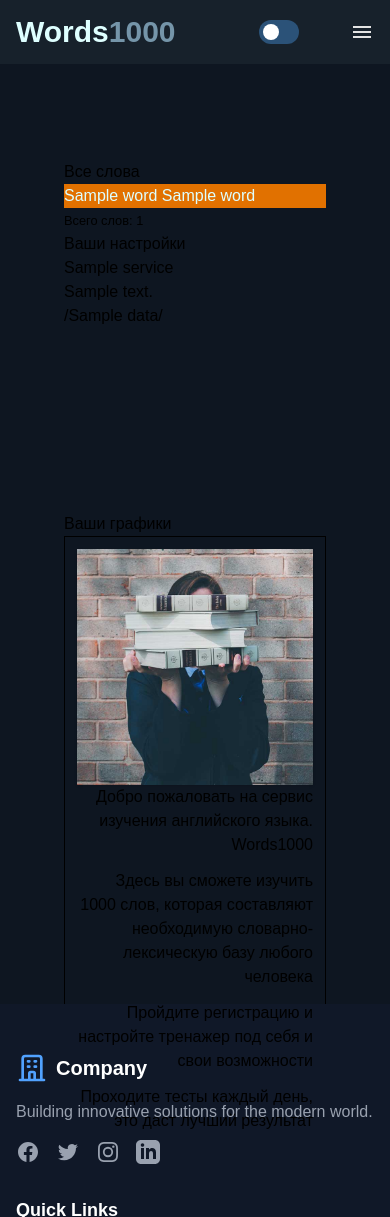
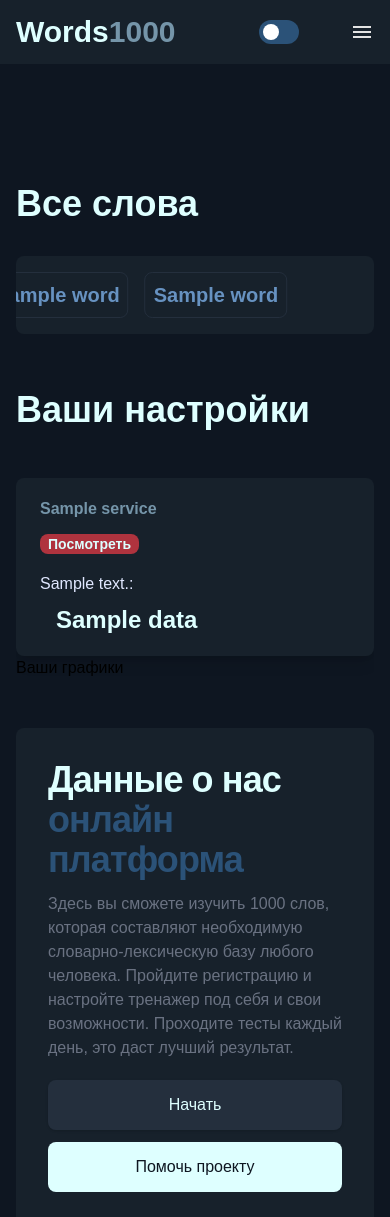
Before and after one commit to grachev21/Words1000, a Django app: template core/templates/core/home.html in a window 390 px wide. Shown: the top 1217 px of the page. Run offline with Django 4.2, Linux system fonts and the light colour scheme; the template is opened without the code that fills it: most values are stand-ins (such as "Sample title", 1, 10 or a date in 2020); style sheets or scripts are compiled from the project's sources; parts of the project's set-up code (start-up, migrations or seed data) failed here and were passed over; some libraries are stand-ins or nearby versions.

Commit message:
about as

```diff
--- a/core/templates/core/home.html
+++ b/core/templates/core/home.html
@@ -1,22 +1,22 @@
-{% extends 'base.html' %} {% load TagWords %} {% load static %} {% block content %}
+{% extends 'base.html' %}
+{% load TagWords %}
+{% load static %}
 
+{% block content %}
   <div class="mt-40">
     <div class="">
-    <h3>Все слова</h3>
-    <div class="">{% include 'includes/running_line.html' %}</div>
-  </div>
-  <h3>Ваши настройки</h3>
+      <div class="text-4xl font-bold text-col_con mb-8 mt-14">Все слова</div>
       <div class="">
-    {% for sd in services_data %}
-    <div class="">
-      <div class="" style="max-width: 18rem; min-height: 16rem">
-        <div class="">{{ sd.name }}</div>
-        <div class="">
-          <h5 class="">{{ sd.description }}</h5>
-          <h4 class="">/{{ sd.data }}/</h4>
+        {% include 'includes/running_line.html' %}
       </div>
     </div>
-    </div>
+
+    <div class="text-4xl font-bold text-col_con mb-8 mt-14">Ваши настройки</div>
+
+    <!-- Card -->
+    <div class="grid grid-cols-1 sm:grid-cols-2 lg:grid-cols-3 xl:grid-cols-5 gap-4">
+      {% for sd in services_data %}
+        {% card sd.name sd.description sd.data %}
       {% endfor %}
     </div>
 
@@ -24,7 +24,9 @@
     <div class="">
       {% if request.user.is_authenticated %}
         <div class="">
-      <div class="">{% chart_week user=user %}</div>
+          <div class="">
+            {% chart_week user=user %}
+          </div>
         </div>
         <div class="">
           <div class="">
@@ -34,4 +36,5 @@
       {% endif %}
     </div>
   </div>
-{% include 'includes/home/about.html' %} {% endblock %}
+  {% include 'includes/home/about.html' %}
+{% endblock %}
--- /dev/null
+++ b/core/templates/includes/card.html
@@ -0,0 +1,24 @@
+<div class="w-full mt-4 mx-auto bg-col_bas_ave shadow-lg rounded-lg">
+  <div class="px-6 py-5">
+    <div class="flex items-start">
+      <div class="flex-grow truncate">
+        <div class="w-full sm:flex justify-between items-center mb-3">
+          <h2 class="text-1xl leading-snug font-extrabold text-col_con_inv truncate mb-1 sm:mb-0">{{ name }}</h2>
+        </div>
+        <a href="" class="bg-col_attn px-2 py-0.5 font-semibold text-sm rounded-lg text-col_con">Посмотреть</a>
+        <div class="flex items-end justify-between whitespace-normal mt-4">
+          <div class="max-w-md text-indigo-100">
+            <p class="mb-2">{{ description }}:</p>
+          </div>
+        </div>
+        <div class="flex items-center ml-4">
+          <span class="text-2xl font-bold text-col_con">{{ data }}</span>
+        </div>
+      </div>
+      <div class="flex flex-col mt-auto gap-[10px]">
+
+        </button>
+      </div>
+    </div>
+  </div>
+</div>
--- a/core/templates/includes/home/about.html
+++ b/core/templates/includes/home/about.html
@@ -1,24 +1,39 @@
-{% load static %}
-
-<div class="container bg-body-tertiary mt-xl-5 border rounded-2 p-3">
-  <div class="row">
-    <div class="col">
-      <img class="img-fluid rounded-2 shadow w-75" src="{% static 'img/about.jpg' %}" alt="" />
+<section class="sm:mt-6 lg:mt-8 mt-12 max-w-7xl mx-auto px-4 sm:px-6 lg:px-8 bg-col_bas_ave rounded-lg">
+  <div
+    class="my-10 p-8 mx-auto max-w-7xl px-4 sm:mt-12 sm:px-6 md:mt-16 lg:mt-20 lg:px-8 xl:mt-28 flex gap-3 lg:flex-justify lg:flex flex-col lg:flex-row"
+  >
+    <div class="sm:text-center lg:text-left">
+      <h1 class="text-4xl tracking-tight font-extrabold text-col_con sm:text-5xl md:text-6xl">
+        <span class="block xl:inline">Данные о нас</span>
+        <span class="block text-col_suc_mai xl:inline">онлайн платформа</span>
+      </h1>
+      <p class="mt-3 text-base text-gray-500 sm:mt-5 sm:text-lg sm:max-w-xl sm:mx-auto md:mt-5 md:text-xl lg:mx-0">
+        Здесь вы сможете изучить 1000 слов, которая составляют необходимую словарно-лексическую базу любого человека.
+        Пройдите регистрацию и настройте тренажер под себя и свои возможности. Проходите тесты каждый день, это даст лучший результат.
+      </p>
+      <div class="mt-5 sm:mt-8 sm:flex sm:justify-center lg:justify-start">
+        <div class="rounded-lg shadow">
+          <a
+            href="#"
+          class="w-full flex items-center justify-center px-8 py-3 border border-transparent text-base font-medium rounded-lg text-col_con bg-col_nit_con hover:bg-col_nit_con/80 md:py-4 md:text-lg md:px-10"
+            >Начать</a
+          >
+        </div>
+        <div class="mt-3 sm:mt-0 sm:ml-3">
+          <a
+            href="#"
+            class="w-full flex items-center justify-center px-8 py-3 border border-transparent text-base font-medium rounded-lg text-col_bas_mai bg-col_con hover:bg-col_con/80 md:py-4 md:text-lg md:px-10"
+            >Помочь проекту</a
+          >
+        </div>
+      </div>
     </div>
-    <div class="col">
-      <figure class="text-end">
-        <blockquote class="blockquote">
-          <p>Добро пожаловать на сервис изучения английского языка.</p>
-          <h5>Words1000</h5>
-        </blockquote>
-        <figcaption class="blockquote-footer my-3">
-          Здесь вы сможете изучить 1000 слов, которая составляют необходимую словарно-лексическую базу любого человека
-        </figcaption>
-        <figcaption class="blockquote-footer my-3">
-          Пройдите регистрацию и настройте тренажер под себя и свои возможности
-        </figcaption>
-        <figcaption class="blockquote-footer my-3">Проходите тесты каждый день, это даст лучший результат</figcaption>
-      </figure>
+    <div class="lg:inset-y-0 lg:right-0 lg:w-1/2 my-4">
+      <img
+        class="h-56 w-full object-cover sm:h-72 md:h-96 lg:w-full lg:h-full"
+        src="https://images.unsplash.com/photo-1551434678-e076c223a692?ixlib=rb-1.2.1&ixid=eyJhcHBfaWQiOjEyMDd9&auto=format&fit=crop&w=2850&q=80"
+        alt=""
+      />
     </div>
   </div>
-</div>
+</section>
--- a/core/templates/includes/running_line.html
+++ b/core/templates/includes/running_line.html
@@ -1,20 +1,31 @@
-<div class="text-color_text bg-amber-600">
-  <div class="" style="max-height: 18rem">
-    <div class="">
+<div class="w-full mx-auto space-y-8">
+  <div class="bg-col_bas_ave text-col_suc_ave p-4 rounded-lg overflow-hidden" aria-label="Бегущая строка со словами" role="marquee">
+    <div class="animate-marquee whitespace-nowrap flex">
       {% for word in all_words %}
-      <span class="">
-        {{ word }}
-      </span>
+        <span class="text-xl rounded-lg p-2 mx-2 font-semibold border border-col_nit_con">{{ word }}</span>
       {% endfor %}
-      <!-- Дублирование контента для бесшовной анимации -->
       {% for word in all_words %}
-      <span class=""> {{ word }} </span>
+        <span class="text-xl rounded-lg p-2 mx-2 font-semibold border border-col_nit_con">{{ word }}</span>
       {% endfor %}
     </div>
   </div>
 </div>
 
-<!-- Дополнительная информация (опционально) -->
-<div class="">
-  <small class="">Всего слов: {{ all_words|length }}</small>
-</div>
+<style>
+  @keyframes marquee {
+    0% {
+      transform: translateX(0);
+    }
+    100% {
+      transform: translateX(-50%);
+    }
+  }
+
+  .animate-marquee {
+    animation: marquee 20s linear infinite;
+  }
+
+  .animate-marquee:hover {
+    animation-play-state: paused;
+  }
+</style>
--- a/core/templatetags/TagWords.py
+++ b/core/templatetags/TagWords.py
@@ -5,6 +5,11 @@ from users.models import WordsUser
 
 
 register = template.Library()
+
+
+@register.inclusion_tag("includes/card.html")
+def card(name, description, data):
+    return {"name": name, "description": description, "data": data}
 
 
 @register.inclusion_tag("includes/tag_footer.html")
@@ -18,9 +23,7 @@ def chart_week(user):
     from datetime import datetime, timedelta
 
     seven_days_ago = datetime.now() - timedelta(days=7)
-    result = WordsUser.objects.filter(
-        created_at__gte=seven_days_ago, status="4"
-    )
+    result = WordsUser.objects.filter(created_at__gte=seven_days_ago, status="4")
     for r in result:
         print(r)
 
--- a/header/templates/header/header.html
+++ b/header/templates/header/header.html
@@ -1,12 +1,12 @@
 {% load static %}
-<header class="bg-color_panel fixed flex items-center top-0 left-0 w-full font-roboto z-50 h-16">
+<header class="bg-col_bas_ave fixed flex items-center top-0 left-0 w-full font-roboto z-50 h-16">
   <main class="w-full mx-4 md:mx-12 flex flex-row justify-between items-center">
     <div class="flex flex-row justify-between items-center">
       {% include 'includes/logo.html' %}
       <nav class="flex flex-row">{% include "includes/menu.html" %} {% include "includes/dropdown_menu.html" %}</nav>
     </div>
 
-      {% include "includes/theme_toggle.html" %}
+    {% include "includes/theme_toggle.html" %}
     <img class="sm:hidden w-6 h-6" id="burger" src="{% static 'icons/menu.png' %}" alt="" />
   </main>
 </header>
--- a/header/templates/includes/dropdown_menu.html
+++ b/header/templates/includes/dropdown_menu.html
@@ -1,24 +1,24 @@
 {% load static %}
 <div class="hidden relative sm:inline-block text-left" id="dropdownMenu">
   <div
-    class="cursor-pointer inline-flex justify-center rounded-xl items-center w-full px-4 py-2 text-sm font-bold text-color_text bg-color_btn_inp_bor hover:bg-color_btn_hover"
+    class="cursor-pointer inline-flex justify-center rounded-lg items-center w-full px-4 py-2 text-sm font-bold text-col_con bg-col_nit_con hover:bg-col_nit"
   >
     <p class="hidden lg:block">Пользователь</p>
     <img class="min-w-4 h-4 lg:ml-4" src="{% static 'icons/user.png' %}" alt="" />
   </div>
 
   <!-- Dropdown menu -->
-  <div id="menu" class="absolute hidden left-0 mt-4 origin-top-left bg-color_btn_inp_bor rounded-md shadow-lg">
+  <div id="menu" class="absolute hidden left-0 mt-4 origin-top-left bg-col_nit_con rounded-lg shadow-lg">
     <div class="py-1 flex flex-col">
       {% if request.user.is_authenticated %}
-      <a class="text-color_link p-4 hover:text-color_link_hover" href="{% url user_menu.0.url_name %}">
+      <a class="text-col_suc p-4 hover:text-col_suc_ave" href="{% url user_menu.0.url_name %}">
         {{ user_menu.0.name }}
       </a>
       {% else %}
-      <a class="text-color_link p-4 hover:text-color_link_hover" href="{% url user_menu.1.url_name %}">
+      <a class="text-col_suc p-4 hover:text-col_suc_ave" href="{% url user_menu.1.url_name %}">
         {{ user_menu.1.name }}
       </a>
-      <a class="text-color_link m-4 hover:text-color_link_hover" href="{% url user_menu.2.url_name %}">
+      <a class="text-col_suc m-4 hover:text-col_suc_ave" href="{% url user_menu.2.url_name %}">
         {{ user_menu.2.name }}
       </a>
       {% endif %}
--- a/header/templates/includes/logo.html
+++ b/header/templates/includes/logo.html
@@ -1,4 +1,4 @@
 <a class="flex flex-row align-bottom" href="{% url 'home' %}">
-  <p class="text-3xl font-bold text-color_text">Words</p>
-  <p class="text-3xl font-bold text-color_text_inverse">1000</p>
+  <p class="text-3xl font-bold text-col_con">Words</p>
+  <p class="text-3xl font-bold text-col_con_inv">1000</p>
 </a>
--- a/header/templates/includes/menu.html
+++ b/header/templates/includes/menu.html
@@ -1,13 +1,10 @@
 {% load static %}
 <div class="hidden flex-row items-center mr-8 sm:flex lg:ml-12 xl:ml-22">
   {% for m in menu %} {% if request.resolver_match.url_name == m.url_name%}
-  <a
-    class="text-color_link border-b border-color_link mx-2 md:mx-4 hover:text-color_link_hover"
-    href="{% url m.url_name%}"
-    >{{m.name }}</a
-  >
+  <a class="text-col_suc border-b border-col_suc mx-2 md:mx-4 hover:text-col_suc_ave"
+    href="{% url m.url_name%}">{{m.name }}</a>
   {% else %}
-  <a class="text-color_link mx-2 md:mx-4 hover:text-color_link_hover" href="{% url m.url_name %}">{{ m.name }}</a>
+  <a class="text-col_suc mx-2 md:mx-4 hover:text-col_suc_ave" href="{% url m.url_name %}">{{ m.name }}</a>
   {% endif %} {% endfor %}
 
 </div>
--- a/header/templates/includes/mobile_menu.html
+++ b/header/templates/includes/mobile_menu.html
@@ -2,11 +2,11 @@
 
 <div
   id="mobile-menu"
-  class="sm:hidden transition-all fixed w-80 z-50 top-0 -left-80 bg-color_btn_inp_bor h-dvh box-border flex flex-col overflow-hidden"
+  class="sm:hidden transition-all fixed w-80 z-50 top-0 -left-80 bg-col_nit_con h-dvh box-border flex flex-col overflow-hidden"
 >
   <div class="p-4 pb-6 flex flex-row items-center justify-between">
     {% include 'includes/logo.html' %}
-    <span id="close-mobile-menu" class="bg-color_btn_act_mes p-2 rounded-full">
+    <span id="close-mobile-menu" class="bg-col_suc_mai p-2 rounded-full">
       <img class="w-6 h-6 cursor-pointer" src="{% static 'icons/close.png' %}" alt="" />
     </span>
   </div>
@@ -15,25 +15,25 @@
     {% for m in menu %} {% if request.resolver_match.url_name == m.url_name %}
     <div class="flex flex-row items-center p-4">
       <img class="w-4 h-4 mr-4" src="{% static m.img_name %}" alt="{{ m.name }}" />
-      <a class="text-color_text text-xl" href="{% url m.url_name %}">{{ m.name }}</a>
+      <a class="text-col_con text-xl" href="{% url m.url_name %}">{{ m.name }}</a>
     </div>
     {% else %}
     <div class="flex flex-row items-center p-4">
       <img class="w-4 h-4 mr-4" src="{% static m.img_name %}" alt="{{ m.name }}" />
-      <a class="text-color_text text-xl" href="{% url m.url_name %}">{{ m.name }}</a>
+      <a class="text-col_con text-xl" href="{% url m.url_name %}">{{ m.name }}</a>
     </div>
     {% endif %} {% endfor %} {% if request.user.is_authenticated %}
     <div class="p-4">
-      <a class="text-color_text text-xl" href="{% url user_menu.0.url_name %}">{{ user_menu.0.name }}</a>
+      <a class="text-col_con text-xl" href="{% url user_menu.0.url_name %}">{{ user_menu.0.name }}</a>
     </div>
     {% else %}
     <div class="p-4">
-      <a class="text-color_text_inverse text-xl font-bold" href="{% url user_menu.1.url_name %}"
+      <a class="text-col_con_inv text-xl font-bold" href="{% url user_menu.1.url_name %}"
         >{{ user_menu.1.name}}</a
       >
     </div>
     <div class="p-4">
-      <a class="text-color_text_inverse font-bold text-xl" href="{% url user_menu.2.url_name %}"
+      <a class="text-col_con_inv font-bold text-xl" href="{% url user_menu.2.url_name %}"
         >{{ user_menu.2.name }}</a
       >
     </div>
--- a/header/templates/includes/theme_toggle.html
+++ b/header/templates/includes/theme_toggle.html
@@ -1,6 +1,6 @@
 <!-- Toggle Switch -->
 <div class="flex items-center ml-8">
-  <span class="hidden lg::block mr-3 text-color_text_inverse">Dark Mode</span>
+  <span class="hidden lg::block mr-3 text-col_con_inv">Dark Mode</span>
   <label for="toggle" class="flex items-center cursor-pointer">
     <div class="relative">
       <input
@@ -10,7 +10,7 @@
         onchange="toggleDarkMode(this)"
       />
       <div
-        class="block w-10 h-6 rounded-full shadow-neumorphic-toggle-outset transition-all duration-300 ease-in-out bg-color_btn_act_mes"
+        class="block w-10 h-6 rounded-full shadow-neumorphic-toggle-outset transition-all duration-300 ease-in-out bg-col_suc_mai"
       ></div>
       <div
         class="dot absolute left-1 top-1 bg-white w-4 h-4 rounded-full transition-transform duration-300 ease-in-out"
@@ -25,12 +25,12 @@
     const toggleDot = toggleTrack.nextElementSibling;
 
     if (checkbox.checked) {
-      toggleTrack.classList.remove("bg-color_btn_act_mes");
-      toggleTrack.classList.add("bg-color_text_att_tit");
+      toggleTrack.classList.remove("bg-col_suc_mai");
+      toggleTrack.classList.add("bg-col_attn");
       toggleDot.classList.add("translate-x-4");
     } else {
-      toggleTrack.classList.add("bg-color_btn_act_mes");
-      toggleTrack.classList.remove("bg-color_text_att_tit");
+      toggleTrack.classList.add("bg-col_suc_mai");
+      toggleTrack.classList.remove("bg-col_attn");
       toggleDot.classList.remove("translate-x-4");
     }
   }
--- a/package.json
+++ b/package.json
@@ -24,5 +24,9 @@
     "postcss": "^8.5.6",
     "postcss-cli": "^11.0.1",
     "tailwindcss": "^4.1.12"
+  },
+  "dependencies": {
+    "@tailwindcss/cli": "^4.1.12",
+    "daisyui": "^5.0.50"
   }
 }
--- a/static/src/styles.css
+++ b/static/src/styles.css
@@ -4,5 +4,12 @@
 @import url("https://fonts.googleapis.com/css2?family=Rubik:ital,wght@0,300..900;1,300..900&display=swap");
 
 @theme {
+  /* fonts */
   --font-Rubik: "Rubik", sans-serif;
 }
+
+@layer components {
+  .input-form {
+    @apply bg-col_bas_mai w-full p-2.5 border-0 rounded-lg text-col_con text-sm focus:outline-none focus:ring-2 focus:ring-col_suc_mai;
+  }
+}
--- a/templates/base.html
+++ b/templates/base.html
@@ -1,19 +1,23 @@
 {% load static %} {% load TagWords %} {% load header_tag %}
 
 <!DOCTYPE html>
-<html lang="ru" data-theme="dark">
+<html lang="ru">
 
 <head>
   <link href="{% static 'dist/styles.css' %}" rel="stylesheet" />
-  <meta name="viewport" content="width=device-width, initial-scale=1.0" />
+  <meta name="viewport" content="width=device-width, initial-scale=1.0">
   <link rel="shortcut icon" href="{% static 'icons/favicon.png' %}" type="image/x-icon">
   <meta charset="utf-8" />
   <title>{{ title }}</title>
 </head>
 
-<body class="bg-color_background font-Rubik w-full">
+<body class="bg-col_bas_mai font-Rubik min-w-full overflow-x-hidden">
   {% header %}
-  <div class="ml-16 mr-16 h-screen">{% block content %} {% endblock %}</div>
+  <div class="mx-auto w-full max-w-full px-4 sm:px-6 lg:px-8 py-6 overflow-x-hidden">
+    <div class="w-full overflow-x-auto">
+      {% block content %} {% endblock %}
+    </div>
+  </div>
   {% footer %}
   <script src="{% static 'js/theme-switcher.js' %}"></script>
 </body>
```
Also changed, not shown: tailwind.config.js (+12 -12 lines), users/forms.py (+7 -6 lines), users/templates/users/login.html (+37 -19 lines), users/templates/users/register.html (+38 -15 lines). Lines whose indentation alone changed are shown as unchanged.
